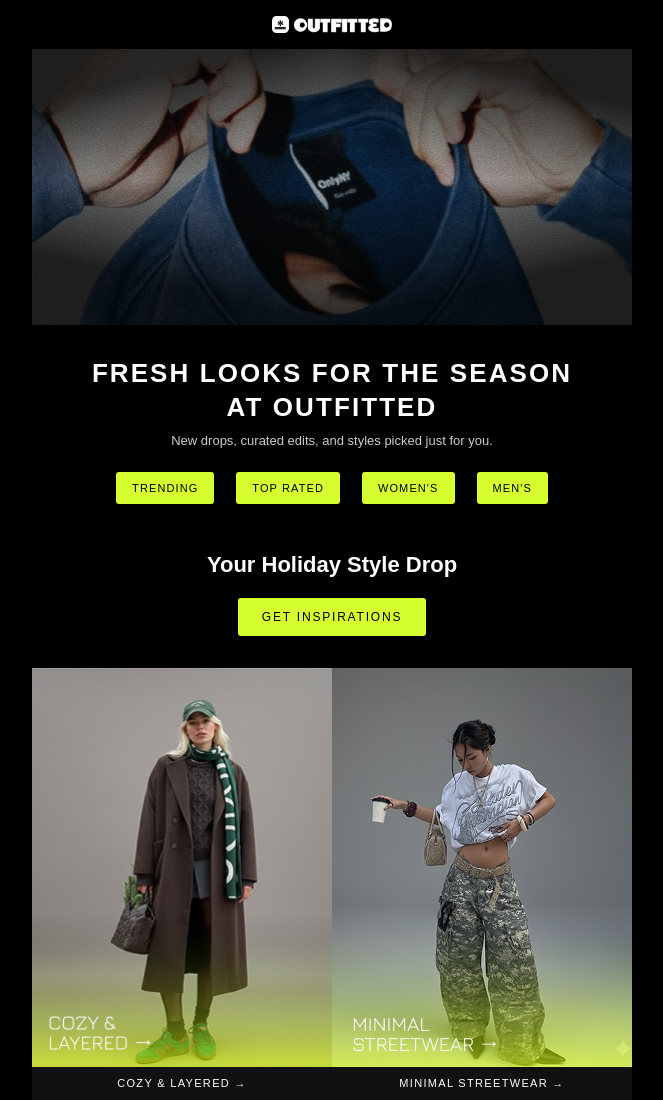
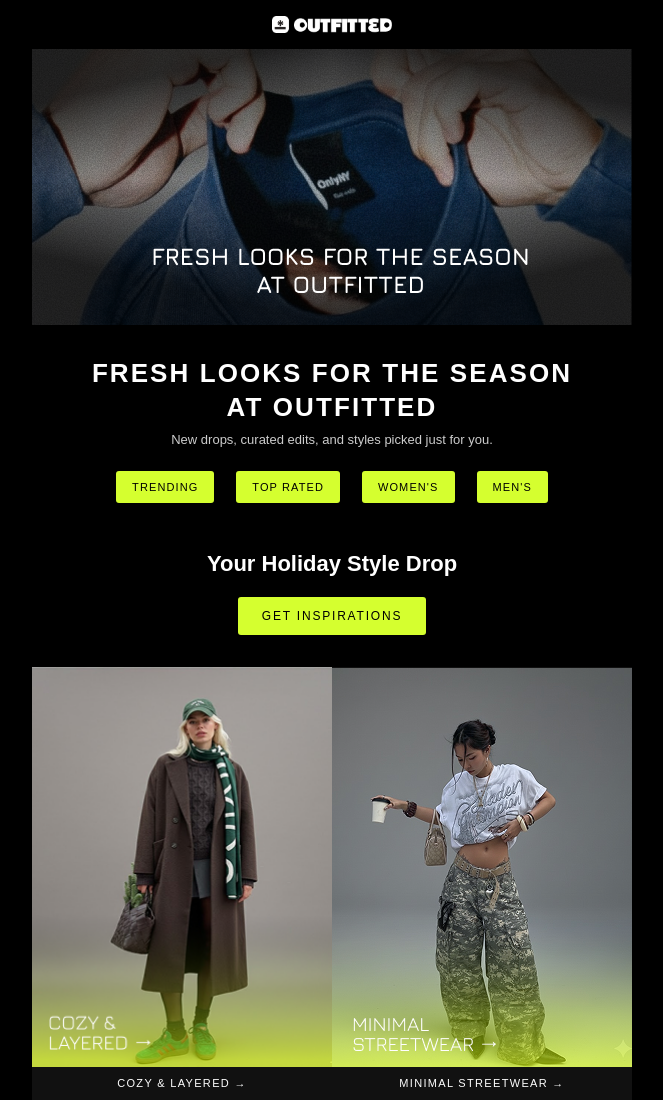
Before and after one commit to Taka0330-jp/outfitted-email, a website: page index.html in a window 1280 px wide. Shown: the top 1100 px of the page, without its empty margins (308-971 px from the left). Drawn offline with Linux system fonts and the light colour scheme.

Commit message:
change the imag path

```diff
--- a/index.html
+++ b/index.html
@@ -223,8 +223,8 @@
           <!-- HERO IMAGE -->
           <tr>
             <td class="hero" align="center">
-              <img src="https://raw.githubusercontent.com/Taka0330-jp/outfitted-email/main/img/head-img.png" width="600"
-                alt="Fresh looks hero" style="display:block;">
+              <img src="https://raw.githubusercontent.com/Taka0330-jp/outfitted-email/main/img/head-tagline.png"
+                width="600" alt="Fresh looks hero" style="display:block;">
             </td>
           </tr>
 
```
